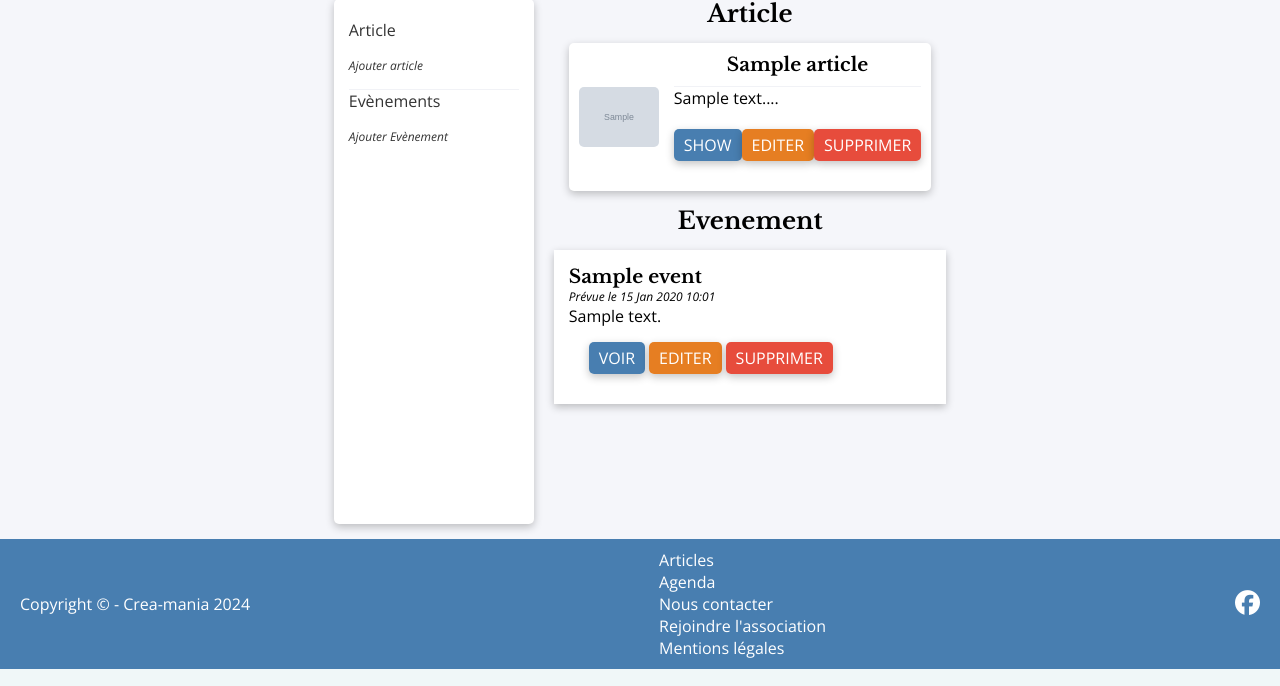
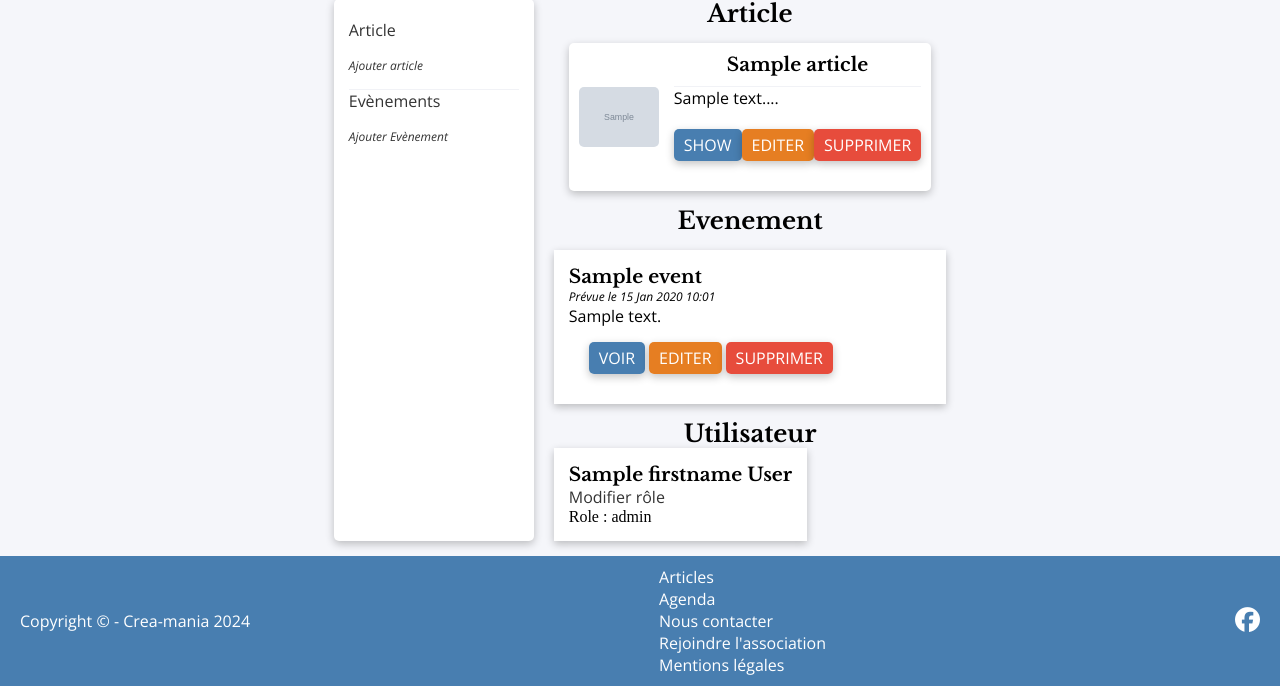
Before and after one commit to GuillemotClement/Symfony-FayenceAvenir, a PHP site: template templates/administration/index.html.twig in a window 1280 px wide. Shown: the part 131-817 px from the top of the page. Run offline with PHP 8.4, Linux system fonts and the light colour scheme; the template is opened without the code that fills it: most values are stand-ins (such as "Sample title", 1, 10 or a date in 2020); grey boxes marked "Sample" are stand-in pictures; style sheets or scripts are compiled from the project's sources; some libraries are stand-ins or nearby versions.

Commit message:
Ajout de la gestion role

```diff
--- /dev/null
+++ b/assets/styles/_tools.scss
@@ -0,0 +1,26 @@
+.flex {
+  display: flex;
+}
+.column {
+  flex-flow: column;
+}
+.row {
+  flex-flow: row wrap;
+}
+.row-nowrap {
+  flex-flow: row nowrap;
+}
+.justify-center {
+  justify-content: center;
+}
+.align-center {
+  align-items: center;
+}
+
+.mb-20 {
+  margin-bottom: 2rem;
+}
+
+.mr-15 {
+  margin-right: 1.5rem;
+}
--- a/assets/styles/app.scss
+++ b/assets/styles/app.scss
@@ -2,16 +2,17 @@
 @use "reset";
 @use "base";
 @use "utils";
-
+@use "tools";
 @use "debug";
 
 // LAYOUT
 @use "layout/header";
 @use "layout/footer";
-@use "layout/administration";
 
 // COMPONENTS
 @use "components/button";
 @use "components/form";
 @use "components/article";
 @use "components/event";
+
+@use "pages/administration";
--- a/assets/styles/layout/_administration.scss
+++ b/assets/styles/pages/_administration.scss
@@ -1,3 +1,10 @@
+.administration {
+  .user {
+    background: white;
+    box-shadow: var(--shadow);
+    padding: 1.5rem;
+  }
+}
 // .content-administratin {
 //   display: flex;
 //   flex-flow: row nowrap;
--- a/templates/administration/index.html.twig
+++ b/templates/administration/index.html.twig
@@ -52,13 +52,28 @@
 					<div class="event-action">
 						<a href="{{ path('show_event', { name: event.name }) }}" class="btn btn-primary btn-small">Voir</a>
 						<a href="" class="btn btn-warning btn-small">Editer</a>
-						<a href="" class="btn btn-danger btn-small">Supprimer</a>
+						<a href="{{ path('delete_event', { id: event.id }) }}" class="btn btn-danger btn-small">Supprimer</a>
 					</div>
 				</div>
 				{% endfor %}
 			</div>
 		</div>
-		<div class="user-edit"></div>
+		<div class="user-edit">
+			<h2>Utilisateur</h2>
+			<div class="user-list flex row">
+				{% for user in users %}
+					<div class="user mr-15">
+						<h3>{{ user.firstname}} {{user.lastname}}</h3>
+						<a href="{{path('add_role_user', { id: user.id }) }}">Modifier rôle</a>
+						<ul>
+							{% for role in user.roles %}
+								<li>Role : {{ role }}</li>
+							{% endfor %}
+						</ul>
+					</div>
+				{% endfor %}
+			</div>
+		</div>
 	</div>
 </div>
 {% endblock %}
```
Also changed, not shown: src/Controller/AdministrationController.php (+31 -4 lines), src/Controller/EventController.php (+11 -0 lines), src/Form/RoleType.php (added, +37 -0 lines), templates/administration/role.html.twig (added, +19 -0 lines).
